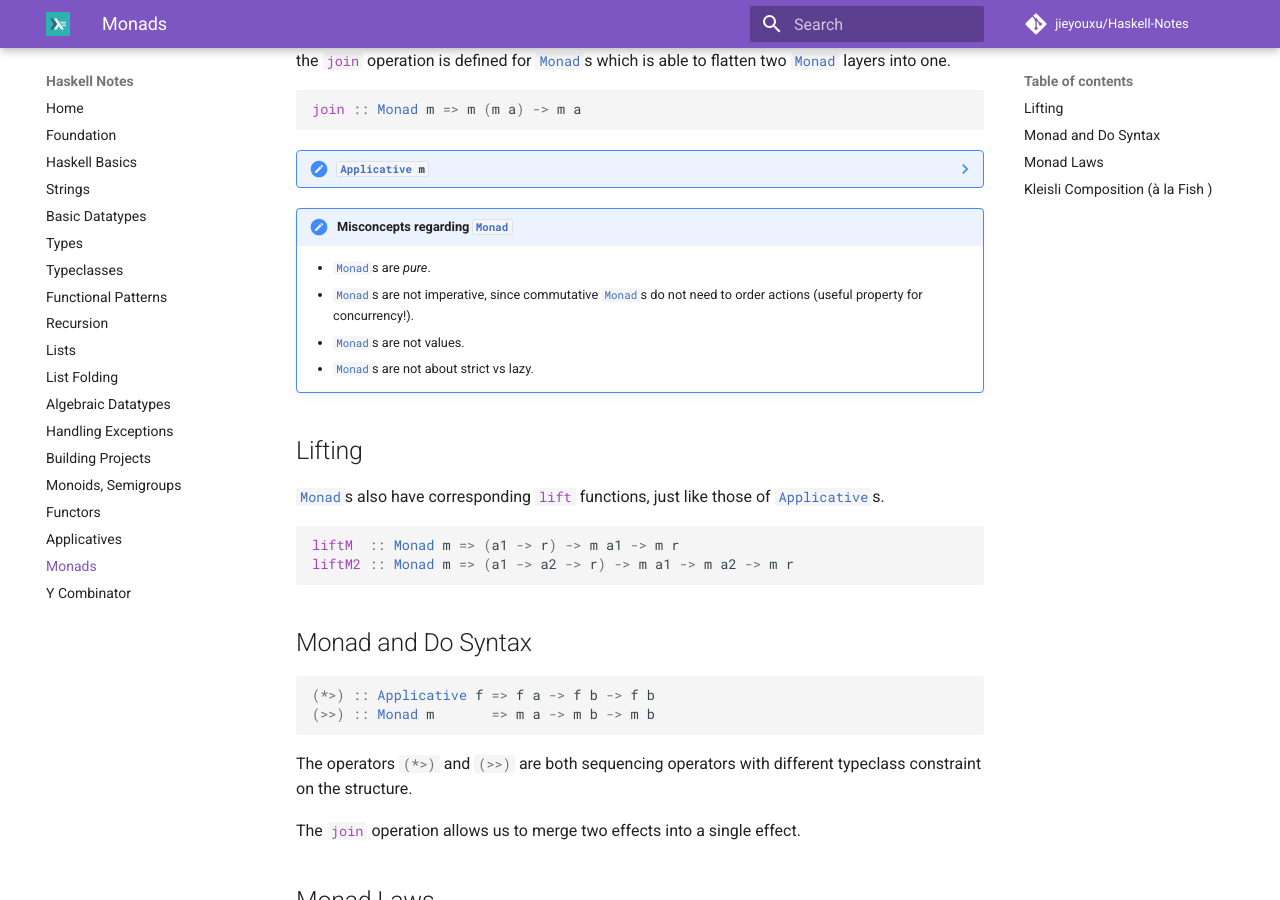
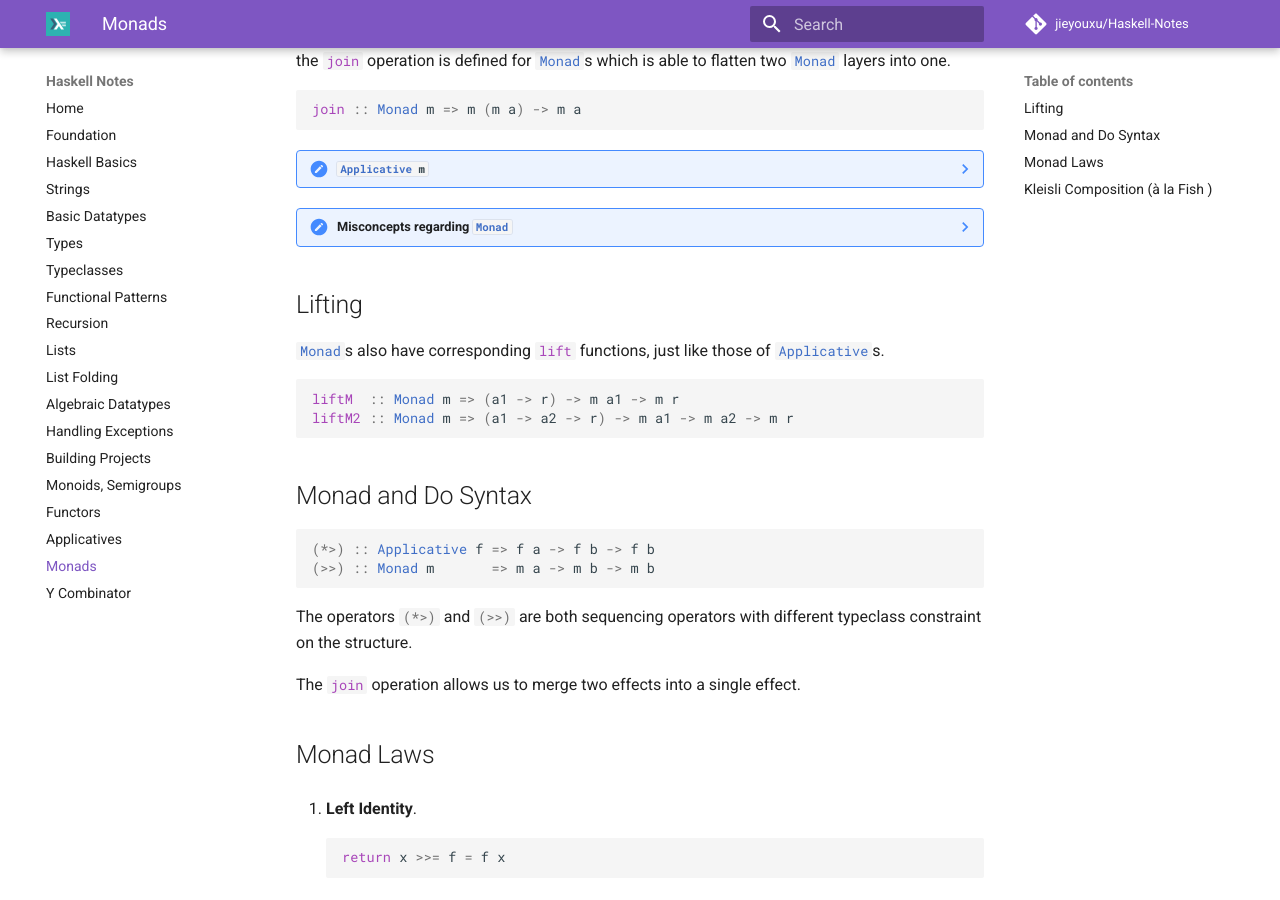
Before and after one commit to jieyouxu/Haskell-Notes, an MkDocs documentation site: the page built from docs/18-monads/notes.md, in a window 1280 px wide and 900 px high, scrolled down 539 px. Built offline with MkDocs 1.6.1 and Material for MkDocs 9.7.7, drawn with Linux system fonts in a browser that asks for light colours; emoji names are drawn with the system emoji font; comment, search, counter and statistics services are not loaded.

Commit message:
Minor change

````diff
--- a/docs/18-monads/notes.md
+++ b/docs/18-monads/notes.md
@@ -38,7 +38,7 @@ join :: Monad m => m (m a) -> m a
     fmap f xs = xs >>= return . f
     ```
 
-!!! note "Misconcepts regarding `#!hs Monad`"
+??? note "Misconcepts regarding `#!hs Monad`"
     - `#!hs Monad`s are *pure*.
     - `#!hs Monad`s are not imperative, since commutative `#!hs Monad`s do not
     need to order actions (useful property for concurrency!).
````
